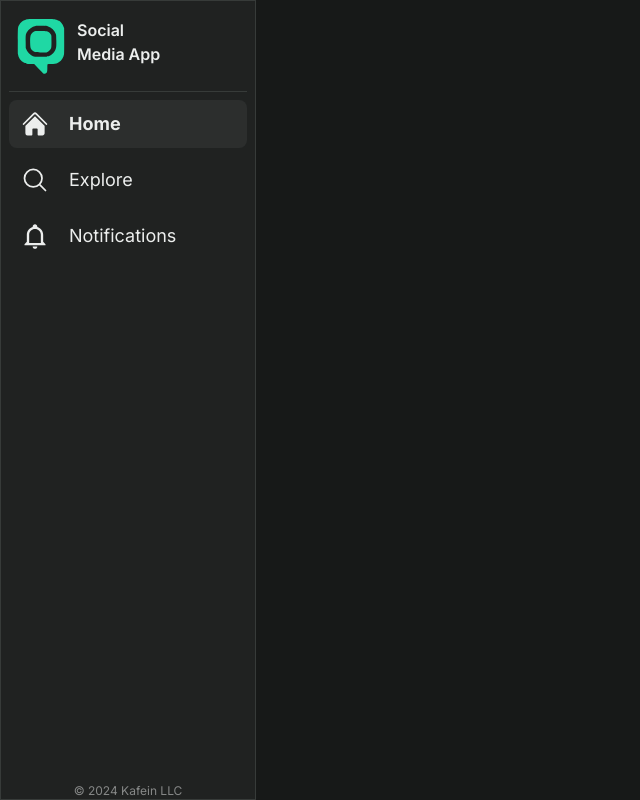
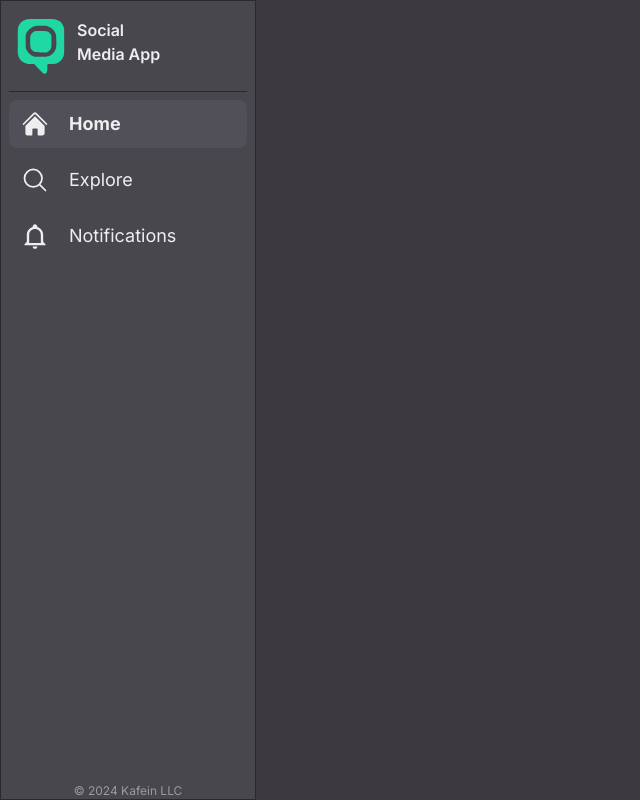
Before and after one commit to kafeindev/social-media-app-old, a Next.js app: page / in a window 1280 px wide. Shown: the whole page, without its empty margins (0-640 px from the left). Built offline with nearby package versions, Linux system fonts and the light colour scheme.

Commit message:
style: change colors of the theme

```diff
--- a/app/globals.css
+++ b/app/globals.css
@@ -4,25 +4,25 @@
 
 @layer base {
   :root {
-    --background: 150 4.17% 9.41%;
-    --foreground: 150 5.56% 92.94%;
-    --muted: 160 3.7% 15.88%;
-    --muted-foreground: 157.5 5.13% 69.41%;
-    --popover: 150 3.03% 12.94%;
-    --popover-foreground: 74 39% 98%;
-    --card: 150 3.03% 12.94%;
-    --card-foreground: 150 5.56% 92.94%;
-    --border: 150 3.51% 22.35%;
-    --input: 156 3.55% 27.65%;
-    --primary: 164.29 50% 32.94%;
-    --primary-foreground: 150 0% 100%;
-    --secondary: 154.29 3.7% 37.06%;
-    --secondary-foreground: 150 5.56% 92.94%;
-    --accent: 156 3.55% 27.65%;
-    --accent-foreground: 150 5.56% 92.94%;
-    --destructive: 352.41 98% 61.58%;
-    --destructive-foreground: 150 0% 100%;
-    --ring: 150 3.51% 22.35%;
+    --background: 270 5% 23.53%;
+    --foreground: 240 6.25% 93.73%;
+    --muted: 264 4.95% 19.8%;
+    --muted-foreground: 0 3% 73%;
+    --popover: 257.14 4.7% 29.22%;
+    --popover-foreground: 240 6.25% 93.73%;
+    --card: 257.14 4.7% 29.22%;
+    --card-foreground: 240 6.25% 93.73%;
+    --border: 270 4.65% 16.86%;
+    --input: 264 5.56% 38.62%;
+    --primary: 276.23 26.96% 63.14%;
+    --primary-foreground: 240 6.25% 93.73%;
+    --secondary: 258 7.04% 45.99%;
+    --secondary-foreground: 240 0% 100%;
+    --accent: 258 5% 39.22%;
+    --accent-foreground: 0 0% 80%;
+    --destructive: 360 73.92% 58.7%;
+    --destructive-foreground: 0 0% 100%;
+    --ring: 270 4.65% 16.86%;
   }
 }
 
```
